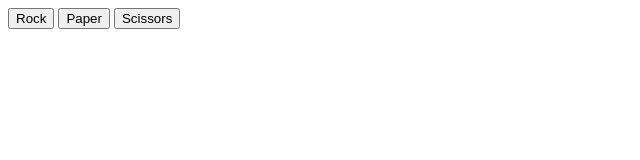
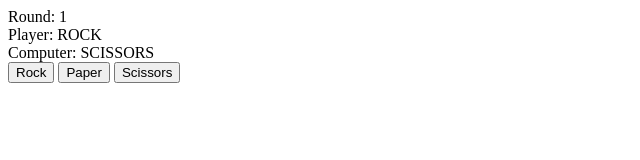
Before and after one commit to JezyYoo/rock-paper-scissors, a plain HTML site: page index.html in a window 1280 px wide. Both pictures are taken after a click on the button "Rock". Shown: the whole page, without its empty margins (0-640 px from the left). Drawn offline with Linux system fonts and the light colour scheme.

Commit message:
rounds and choices are displayed in dives

```diff
--- a/index.html
+++ b/index.html
@@ -12,6 +12,9 @@
     </style>
 </head>
 <body>
+    <div class="rounds">Rounds:</div>
+    <div class="player">Player:</div>
+    <div class="computer">Computer:</div>
     <button>Rock</button>
     <button>Paper</button>
     <button>Scissors</button>
--- a/script.js
+++ b/script.js
@@ -1,12 +1,20 @@
 let playerScore = 0;
 let computerScore = 0;
 let buttons = document.querySelectorAll("button");
+let rounds = document.querySelector(".rounds");
+let player = document.querySelector(".player");
+let computer = document.querySelector(".computer");
 let roundsCount = 0;
 
-const getRoundInfo = function(round,player,computer){
+const getRoundInfo = function(round,pl,comp){
     console.log(`Round: ${round}`);
-    console.log("Player: " + player);
-    console.log("Computer: " + computer);
+    console.log("Player: " + pl);
+    console.log("Computer: " + comp);
+
+    rounds.textContent = "Round: " + round;
+    player.textContent = "Player: " + pl;
+    computer.textContent = "Computer: " + comp;
+
 }
 
 const getRndInteger = function (min, max) {
```
